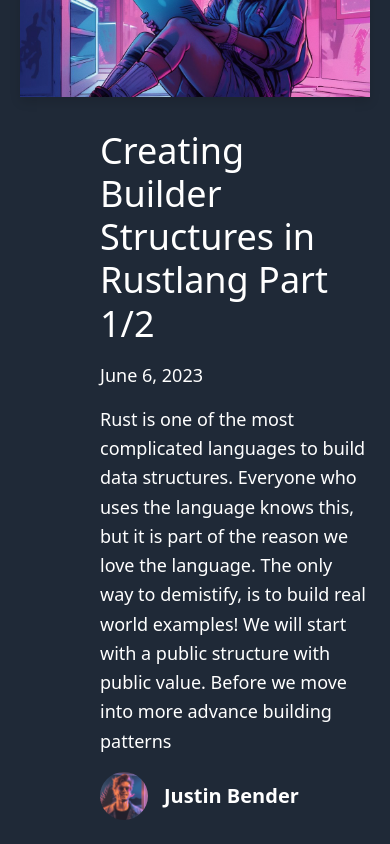
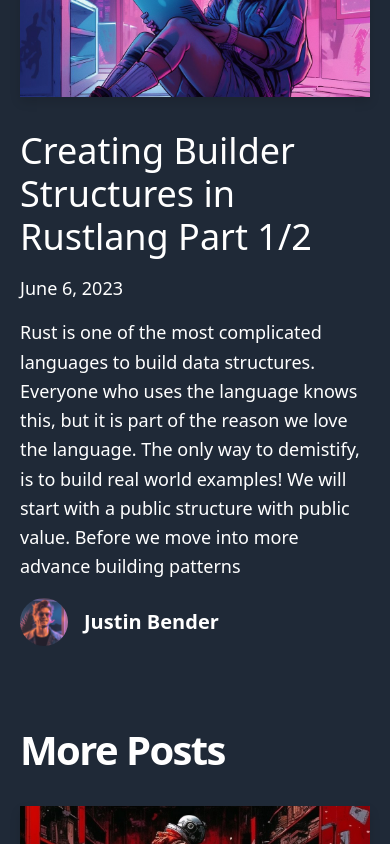
Before and after one commit to ScriptAlchemist/just_in, a Next.js app: page / in a window 390 px wide. Shown: the part 1360-2204 px from the top of the page. Built offline with nearby package versions, Linux system fonts and the light colour scheme.

Commit message:
fixing the hero-post section to switch at large instead of medium. To allow for a nice picture view.

```diff
--- a/components/hero-post.tsx
+++ b/components/hero-post.tsx
@@ -22,11 +22,11 @@ const HeroPost = ({
   slug,
 }: Props) => {
   return (
-    <section className="flex flex-col md:flex-row items-center">
+    <section className="flex flex-col lg:flex-row items-center">
       <div className="mb-8 md:mb-16 w-full mx-auto flex-grow">
         <CoverImage title={title} src={coverImage} slug={slug} />
       </div>
-      <div className="ml-20 md:gap-x-16 lg:gap-x-8 mb-20 md:mb-28 flex-grow">
+      <div className="mx-auto lg:ml-20 md:gap-x-16 lg:gap-x-8 mb-20 md:mb-28 flex-grow">
         <div>
           <h3 className="mb-4 text-4xl lg:text-5xl leading-tight">
             <Link
```
Also changed, not shown: public/assets/blog/unused_bin/ScriptAlchemist_crab_human_collaboration_elaborate_photo_realis_5ef1f37f-6563-48f3-ab80-f66ab87025fd.jpg (deleted).
